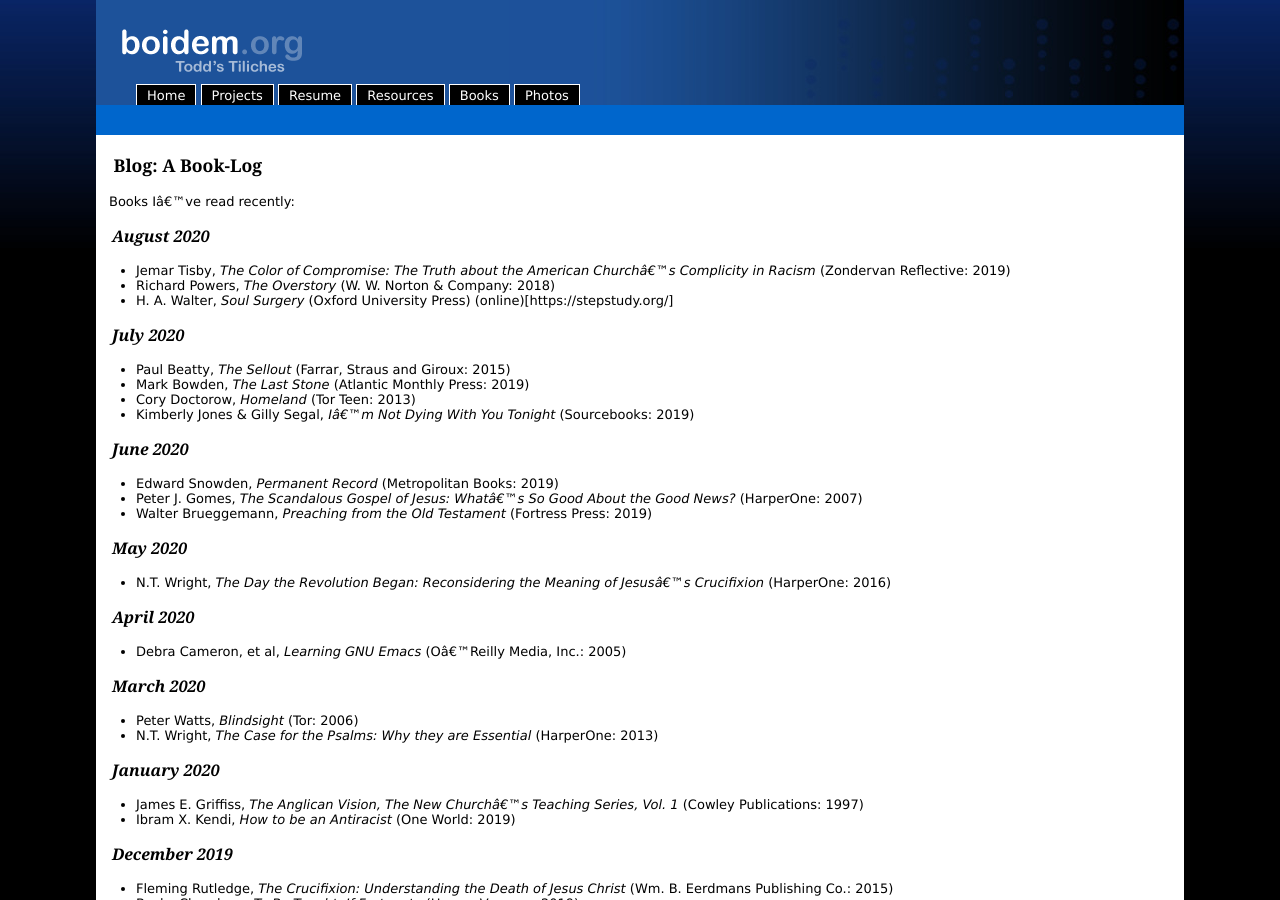
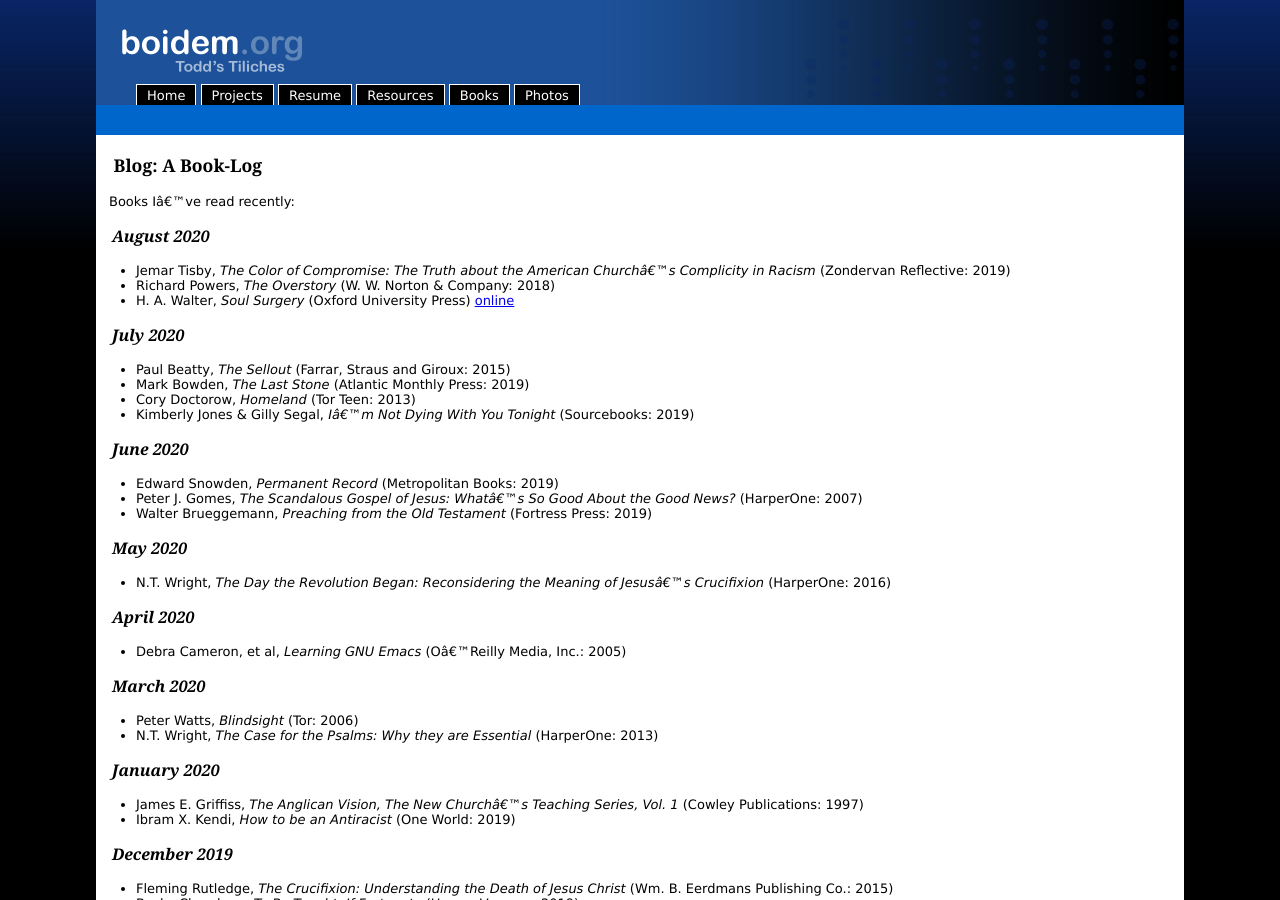
Before and after one commit to toddfoster/toddfoster.github.com, a Jekyll site: the page built from books.md, in a window 1280 px wide and 900 px high. Built offline with Jekyll 4.4.1, drawn with Linux system fonts in a browser that asks for light colours.

Commit message:
fix link

```diff
--- a/books.md
+++ b/books.md
@@ -10,7 +10,7 @@ Books I've read recently:
 ## August 2020
 * Jemar Tisby, _The Color of Compromise: The Truth about the American Church's Complicity in Racism_ (Zondervan Reflective: 2019)
 * Richard Powers, _The Overstory_ (W. W. Norton & Company: 2018)
-* H. A. Walter, _Soul Surgery_ (Oxford University Press) (online)[https://stepstudy.org/]
+* H. A. Walter, _Soul Surgery_ (Oxford University Press) [online](https://stepstudy.org/)
 
 ## July 2020
 * Paul Beatty, _The Sellout_ (Farrar, Straus and Giroux: 2015)
```
